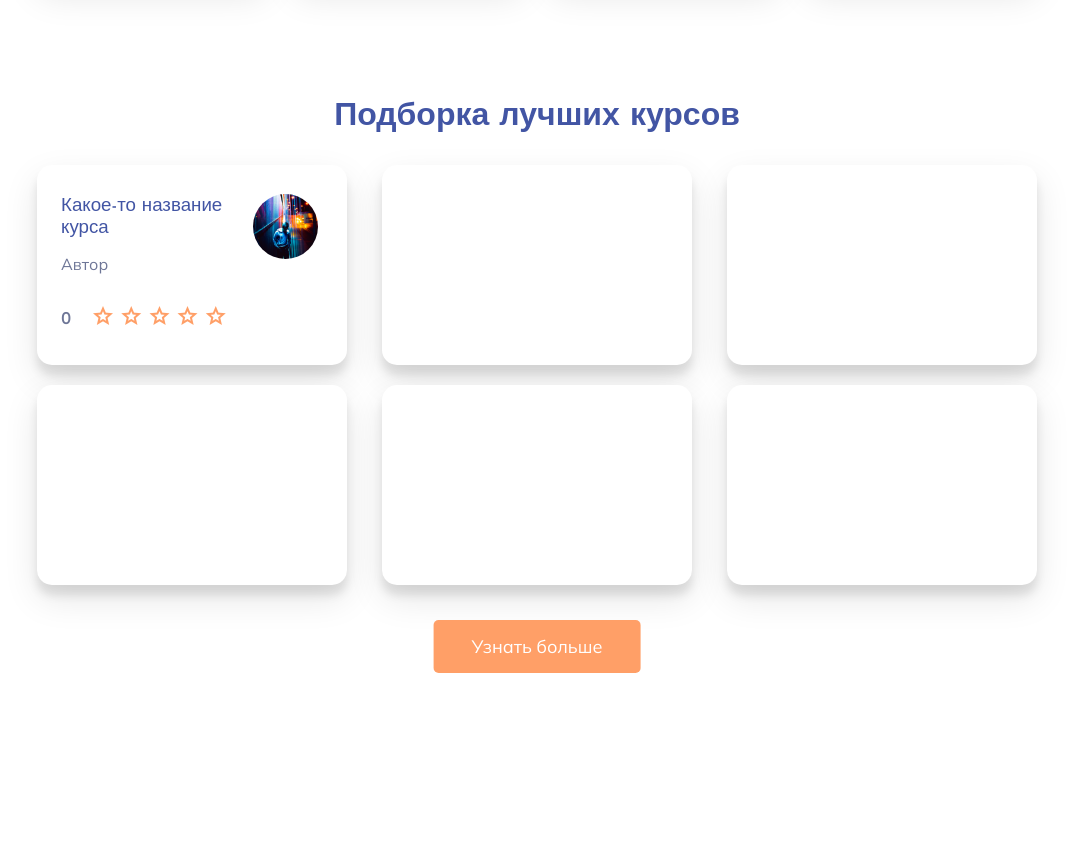
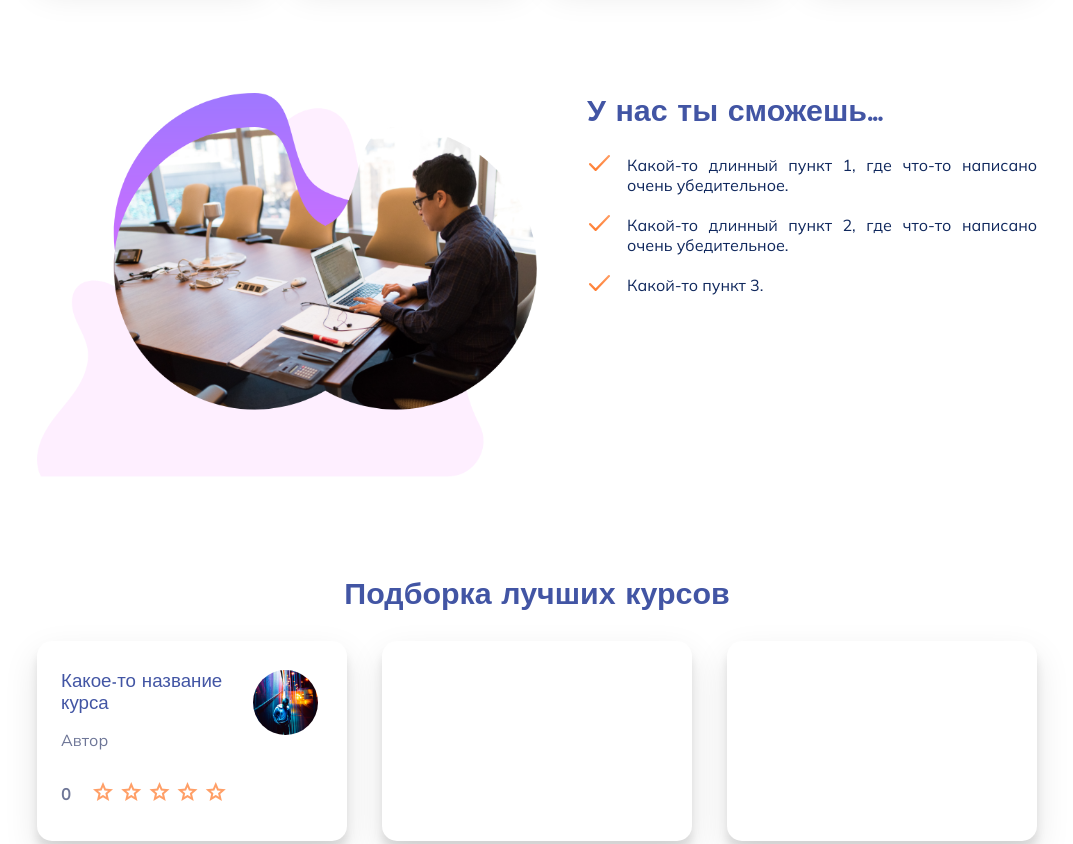
Before and after one commit to PankNas/courses, a plain HTML site: page assets/html/index.html in a window 1280 px wide. Shown: the part 947-1791 px from the top of the page, without its empty margins (103-1176 px from the left). Before the commit the page ends 1720 px from the top, so only its background shows below. Drawn offline with nearby package versions, Linux system fonts and the light colour scheme.

Commit message:
add info in main page

```diff
--- a/assets/html/index.html
+++ b/assets/html/index.html
@@ -84,6 +84,20 @@
     </div>
     <!--end languages-->
 
+    <!--info-->
+    <div class="container info space">
+        <img src="../img/gallery/info.png" alt="img" class="info-img">
+        <div class="info-text">
+            <h2 class="header-info">У нас ты сможешь...</h2>
+            <ul class="info-list">
+                <li class="info-list-item">Какой-то длинный пункт 1, где что-то написано очень убедительное.</li>
+                <li class="info-list-item">Какой-то длинный пункт 2, где что-то написано очень убедительное.</li>
+                <li class="info-list-item">Какой-то пункт 3.</li>
+            </ul>
+        </div>
+    </div>
+    <!--end info-->
+
     <!--courses-->
     <div class="container space">
         <h2 class="header-courses">Подборка лучших курсов</h2>
@@ -118,6 +132,7 @@
         <button class="button-courses">Узнать больше</button>
     </div>
     <!--end courses-->
+
 </section>
 <!--end main-->
 
--- a/assets/style/main.css
+++ b/assets/style/main.css
@@ -190,7 +190,7 @@ a {
 }
 
 .header-languages {
-    font-size: 4vh;
+    font-size: 3.8vh;
     line-height: 1.3;
     font-weight: 600;
 
@@ -199,10 +199,46 @@ a {
 
 /*-------------------- END LANGUAGES --------------------*/
 
+/*-------------------- INFO --------------------*/
+
+.info {
+    display: flex;
+    justify-content: space-between;
+    flex-wrap: wrap;
+}
+
+.info-text {
+    width: 45%;
+}
+
+.info-img {
+    align-items: center;
+    width: 50%;
+}
+
+.header-info {
+    font-size: 3.8vh;
+}
+
+.info-list {
+    list-style-image: url("../img/icon/right-icon.svg");
+}
+
+.info-list-item {
+    text-align: justify;
+
+    margin-left: -10px;
+    margin-bottom: 20px;
+    padding-left: 10px;
+
+    color: #10285d;
+}
+
+/*-------------------- END INFO --------------------*/
+
 /*-------------------- COURSES --------------------*/
-
 .header-courses {
-    font-size: 4vh;
+    font-size: 3.8vh;
     line-height: 1.3;
     font-weight: 600;
 
@@ -288,13 +324,14 @@ a {
     left: 50%;
     transform: translate(-50%, 0);
 
-    background-color: #FF9F67;
-    border: none;
+    background-color: #fff;
+    border: 2px solid #FF9F67;;
     border-radius: 5px;
 
-    color: #ffff;
+    color: #FF9F67;
     font-family: 'Mulish', sans-serif;
     font-size: 18px;
+    font-weight: 700;
 
     padding: 15px 38px;
     margin-top: 15px;
```
Also changed, not shown: assets/img/background/back-line.png (added), assets/img/gallery/info.png (added), assets/img/icon/right-icon.svg (added).
